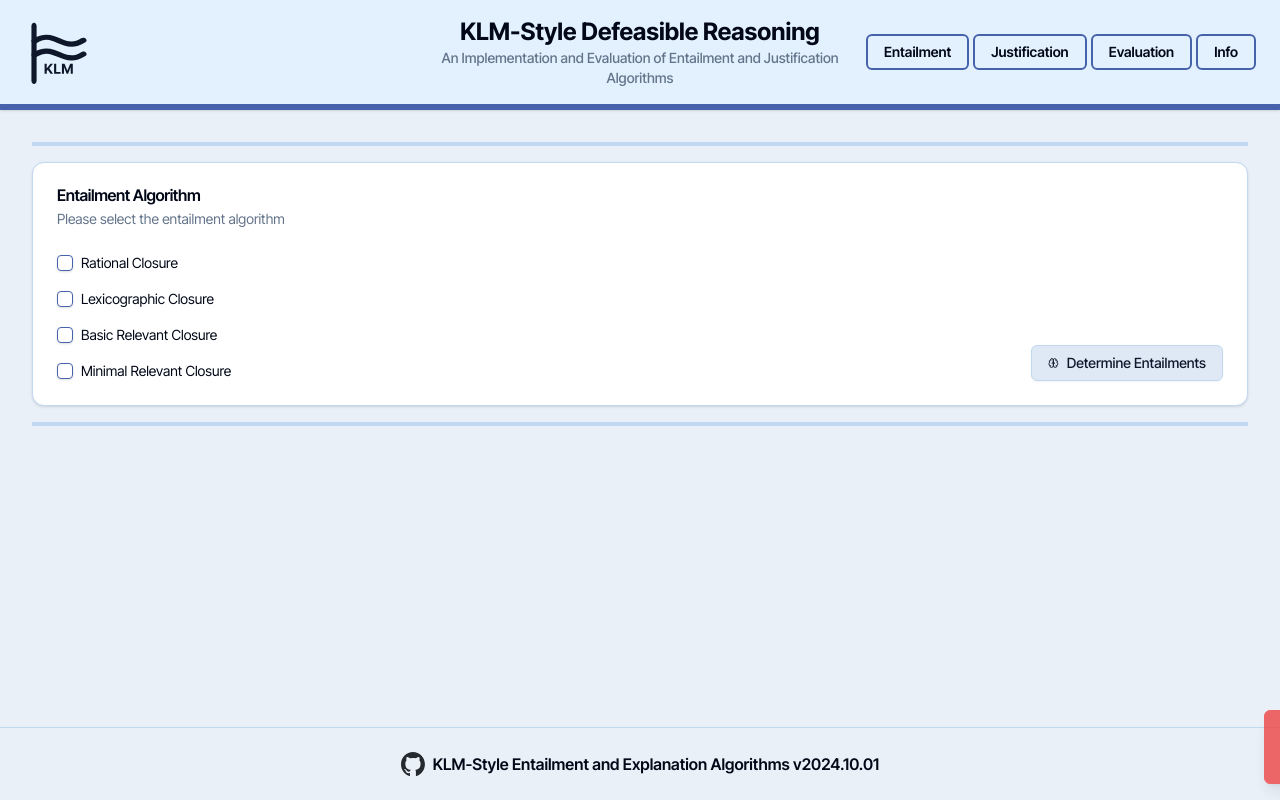
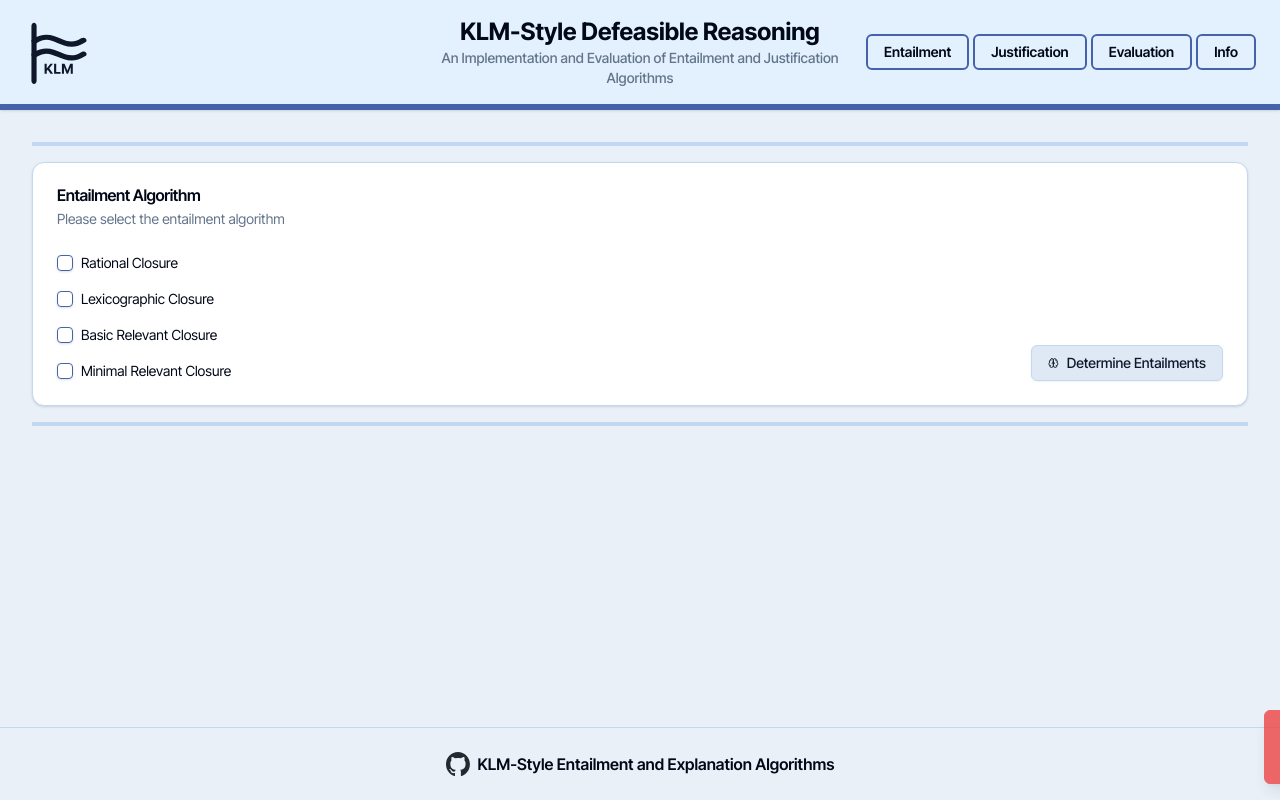
Before and after one commit to ChiefMonk/klm-algorithms, a React (Vite) app in the folder src/main/web/: page /entailment in a window 1280 px wide. Built offline with nearby package versions, Linux system fonts and the light colour scheme; no server answers.

Commit message:
Updated core functionality

```diff
--- a/src/main/web/src/components/Footer.tsx
+++ b/src/main/web/src/components/Footer.tsx
@@ -1,5 +1,4 @@
 import github from "@/assets/github-mark.svg";
-import { APP_VERSION } from "@/lib/constants";
 import { cn } from "@/lib/utils";
 
 interface FooterProps {
@@ -18,7 +17,7 @@ function Footer({ className }: FooterProps) {
       >
         <img src={github} alt="GitHub logo" className="w-6 mr-2" />
         <span>
-          KLM-Style Entailment and Explanation Algorithms {APP_VERSION}
+          KLM-Style Entailment and Explanation Algorithms
         </span>
       </a>
     </footer>
--- a/src/main/web/src/components/inputs/EntailmentQueryCard.tsx
+++ b/src/main/web/src/components/inputs/EntailmentQueryCard.tsx
@@ -107,7 +107,7 @@ export function EntailmentQueryCard() {
               {reasoner.queryType === QueryType.Justification ? (
   <Button type="submit">
     <BrainCog className="mr-2" />
-    Determine Entailment and Justification
+    Determine Justifications
   </Button>
 ) : (
   <Button type="submit">
--- a/src/main/web/src/components/main-tabs/algos-summary.tsx
+++ b/src/main/web/src/components/main-tabs/algos-summary.tsx
@@ -113,8 +113,14 @@ export function AlgosSummary({ operator, entailment }: AlgosSummaryProps) {
             )}
           </div>
 
+          <div className="text-slate-500 font-medium">Entailment result</div>
+          <div>
+            <Formula formula={entailmentResultFormula} />
+          </div>
 
-          <div className="text-slate-500 font-medium">Deciding Statements</div>
+          {queryType === QueryType.Justification && (
+            <>
+            <div className="text-slate-500 font-medium">Deciding Statements</div>
           <div>
             <Kb
               formulas={entailment.entailmentKnowledgeBase}
@@ -122,13 +128,6 @@ export function AlgosSummary({ operator, entailment }: AlgosSummaryProps) {
               set
             />
           </div>
-          <div className="text-slate-500 font-medium">Entailment result</div>
-          <div>
-            <Formula formula={entailmentResultFormula} />
-          </div>
-
-          {queryType === QueryType.Justification && (
-            <>
               <div className="text-slate-500 font-medium">Justifcation Sets</div>
               <div className="space-y-2">
                 {entailment.justification.map((just, index) => (
--- a/src/main/web/src/lib/constants/common.ts
+++ b/src/main/web/src/lib/constants/common.ts
@@ -9,7 +9,7 @@ export const SCREEN_WIDTH_SIZE = 95;
 /**
  * Application version (Date).
  */
-export const APP_VERSION = "v2024.10.01";
+export const APP_VERSION = "v2.11.2";
 
 export const INFERENCE_OPERATORS: ReadonlyMap<InferenceOperator, string> =
   new Map([
```
